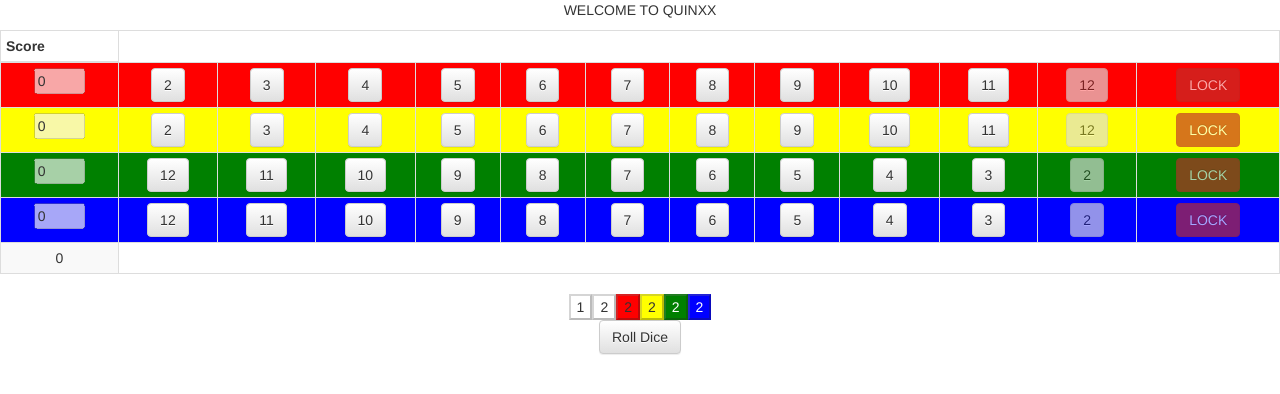
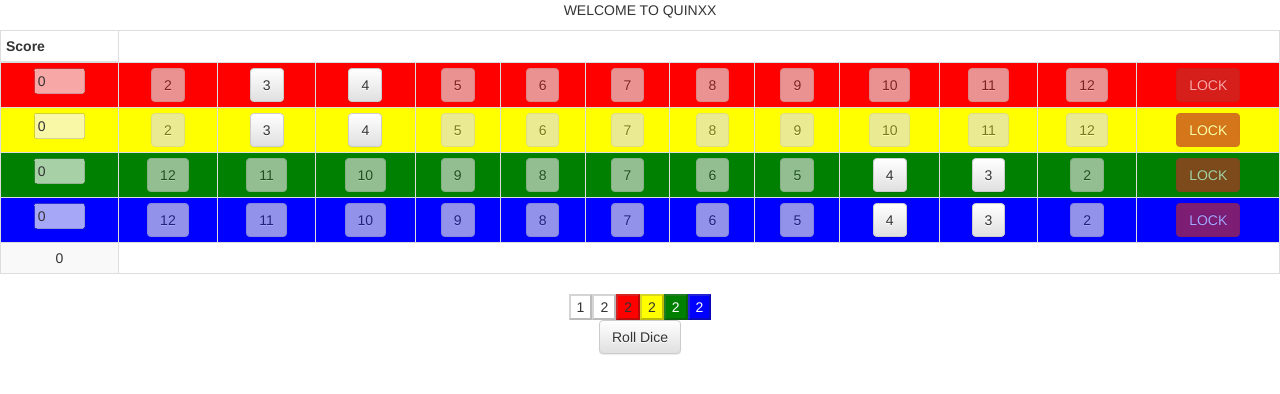
Before and after one commit to kofl91/Qwixx, a React (Create React App) app: page / in a window 1280 px wide. Shown: the top 394 px of the page. Built offline with nearby package versions, Linux system fonts and the light colour scheme.

Commit message:
Make only dice rolls available for clicking

```diff
--- a/src/App.js
+++ b/src/App.js
@@ -15,6 +15,8 @@ const DiceBoard = (props) => {
     </div>)
 };
 
+const DICE_COLORS = ['WHITE1', 'WHITE2', 'RED', 'YELLOW', 'GREEN', 'BLUE'];
+
 class App extends Component {
     state = {
         GAMECARD: {
@@ -24,12 +26,14 @@ class App extends Component {
             GREEN: [],
             lockedRows: []
         },
-        white1:1,
-        white2:2,
-        red:2,
-        yellow:2,
-        green:2,
-        blue:2,
+        diceRolls:{
+            WHITE1:1,
+            WHITE2:2,
+            RED:2,
+            YELLOW:2,
+            GREEN:2,
+            BLUE:2,
+        },
     };
 
     addToGamecard = (digit, color) => (event) => {
@@ -59,24 +63,24 @@ class App extends Component {
                     <QuinxBoard gamecard={this.state.GAMECARD}
                                 addToGamecard={this.addToGamecard}
                                 lockRow={this.lockRow}
+                                diceRolls={this.state.diceRolls}
                     />
                     <DiceBoard
-                        white1={this.state.white1}
-                        white2={this.state.white2}
-                        red={this.state.red}
-                        yellow={this.state.yellow}
-                        green={this.state.green}
-                        blue={this.state.blue}
+                        white1={this.state.diceRolls.WHITE1}
+                        white2={this.state.diceRolls.WHITE2}
+                        red={this.state.diceRolls.RED}
+                        yellow={this.state.diceRolls.YELLOW}
+                        green={this.state.diceRolls.GREEN}
+                        blue={this.state.diceRolls.BLUE}
                     />
                     <Button onClick={()=>{
                         let diceRolls = {};
-                        diceRolls['white1'] = Math.floor(Math.random() * 6) + 1;
-                        diceRolls['white2'] = Math.floor(Math.random() * 6) + 1;
-                        diceRolls['red'] = Math.floor(Math.random() * 6) + 1;
-                        diceRolls['yellow'] = Math.floor(Math.random() * 6) + 1;
-                        diceRolls['green'] = Math.floor(Math.random() * 6) + 1;
-                        diceRolls['blue'] = Math.floor(Math.random() * 6) + 1;
-                        this.setState(diceRolls);
+                        DICE_COLORS.forEach(color => {
+                            diceRolls[color] = Math.floor(Math.random() * 6) + 1;
+                        });
+                        this.setState({
+                            diceRolls: diceRolls,
+                        });
                     }}>Roll Dice</Button>
                 </div>
             </div>
--- a/src/BootstrapStyled.js
+++ b/src/BootstrapStyled.js
@@ -5,11 +5,11 @@ export const BootstrapStyled = () => {
     return (<div>
         <link rel="stylesheet" href="https://maxcdn.bootstrapcdn.com/bootstrap/3.3.7/css/bootstrap.min.css"
               integrity="sha384-BVYiiSIFeK1dGmJRAkycuHAHRg32OmUcww7on3RYdg4Va+PmSTsz/K68vbdEjh4u"
-              crossorigin="anonymous"/>
+              crossOrigin="anonymous"/>
         <link
             rel="stylesheet"
             href="https://maxcdn.bootstrapcdn.com/bootstrap/3.3.7/css/bootstrap-theme.min.css"
             integrity="sha384-rHyoN1iRsVXV4nD0JutlnGaslCJuC7uwjduW9SVrLvRYooPp2bWYgmgJQIXwl/Sp"
-            crossorigin="anonymous"/>
+            crossOrigin="anonymous"/>
     </div>);
 };
--- a/src/Quinx.js
+++ b/src/Quinx.js
@@ -1,24 +1,23 @@
-
-export function isDisabled (punchedInDigits, askedDigit, reversed, locked) {
-    if (reversed){
+export function isDisabled(punchedInDigits, askedDigit, reversed, locked) {
+    if (reversed) {
         return (punchedInDigits[0] <= askedDigit) || locked === true;
     }
-    return (punchedInDigits[punchedInDigits.length-1] >= askedDigit) || locked === true;
+    return (punchedInDigits[punchedInDigits.length - 1] >= askedDigit) || locked === true;
 }
 
-export function generateNumbers (reverse) {
-    let numbers = [...Array(11).keys()].map( (digit) => digit+2);
-    if (reverse){
+export function generateNumbers(reverse) {
+    let numbers = [...Array(11).keys()].map((digit) => digit + 2);
+    if (reverse) {
         return numbers.reverse();
     }
     return numbers;
 }
 
-export function isReversed (color) {
+export function isReversed(color) {
     return color === 'GREEN' || color === 'BLUE';
 }
 
-export function calculateScore (numberOfCrosses) {
+export function calculateScore(numberOfCrosses) {
     let score = 0;
     for (let i = 0; i <= numberOfCrosses; i++) {
         score = score + i;
@@ -26,13 +25,13 @@ export function calculateScore (numberOfCrosses) {
     return score;
 }
 
-export function canLockRow (gamecard,color) {
+export function canLockRow(gamecard, color) {
     const row = gamecard[color];
     const length = row.length;
     return length >= 5 &&
         !gamecard.lockedRows.includes(color) &&
-        (row.includes(12) && (color ==='RED' || color === 'YELLOW') ||
-        row.includes(2) && (color ==='BLUE' || color === 'GREEN'));
+        (row.includes(12) && (color === 'RED' || color === 'YELLOW') ||
+            row.includes(2) && (color === 'BLUE' || color === 'GREEN'));
 }
 
 export function calculateTotalScore(gamecard) {
@@ -41,3 +40,39 @@ export function calculateTotalScore(gamecard) {
         calculateScore(gamecard['BLUE'].length) +
         calculateScore(gamecard['GREEN'].length);
 }
+
+let notYetIncluded = function (possibleResult, color, possibleWhite) {
+    return !possibleResult[color].includes(possibleWhite);
+};
+
+function isLocked(punchedInDigits) {
+    return punchedInDigits.includes('locked');
+}
+
+export function generatePossibleEntries(diceRolls, gamecard) {
+    let possibleResult = {
+        RED: [],
+        YELLOW: [],
+        GREEN: [],
+        BLUE: [],
+    };
+    let allPossibleColor = {
+        RED: [diceRolls.WHITE1 + diceRolls.WHITE2, diceRolls.WHITE1 + diceRolls.RED, diceRolls.WHITE2 + diceRolls.RED],
+        YELLOW: [diceRolls.WHITE1 + diceRolls.WHITE2, diceRolls.WHITE1 + diceRolls.YELLOW, diceRolls.WHITE2 + diceRolls.YELLOW],
+        BLUE: [diceRolls.WHITE1 + diceRolls.WHITE2, diceRolls.WHITE1 + diceRolls.BLUE, diceRolls.WHITE2 + diceRolls.BLUE],
+        GREEN: [diceRolls.WHITE1 + diceRolls.WHITE2, diceRolls.WHITE1 + diceRolls.GREEN, diceRolls.WHITE2 + diceRolls.GREEN],
+    };
+    const COLORS = ['RED', 'YELLOW', 'GREEN', 'BLUE'];
+    COLORS.forEach((color) => {
+        allPossibleColor[color].forEach(possibleDigit => {
+        if (notYetIncluded(gamecard, color, possibleDigit) &&
+            notYetIncluded(possibleResult, color, possibleDigit) &&
+            !isDisabled(gamecard[color],possibleDigit,isReversed(color)) &&
+            !isLocked(gamecard[color])
+         ) {
+            possibleResult[color].push(possibleDigit);
+        }
+        });
+    });
+    return possibleResult;
+}
--- a/src/QuinxBoard.js
+++ b/src/QuinxBoard.js
@@ -1,14 +1,22 @@
 import React from 'react';
-import {calculateScore, calculateTotalScore, canLockRow, generateNumbers, isReversed} from "./Quinx";
+import {
+    calculateScore,
+    calculateTotalScore,
+    canLockRow,
+    generateNumbers,
+    generatePossibleEntries,
+    isReversed
+} from "./Quinx";
 import {Button, Table} from 'react-bootstrap';
 import {QuinxField} from "./QuinxField";
 
 export const QuinxBoard = (props) => {
+    const possibleEntries = generatePossibleEntries(props.diceRolls, props.gamecard);
     return (<Table striped bordered condensed hover>
         <thead>
-        <tr>
-            <th>Score</th>
-        </tr>
+            <tr>
+                <th>Score</th>
+            </tr>
         </thead>
         <tbody>
         {['RED', 'YELLOW', 'GREEN', 'BLUE'].map(color => (
@@ -24,8 +32,9 @@ export const QuinxBoard = (props) => {
                                     color={color}
                                     digit={digit}
                                     gamecard={props.gamecard}
+                                    possibleFromDiceThrow={possibleEntries}
                                     addToGamecard={props.addToGamecard(digit, color)}
-                                    lastField={index === 10 ? true : false}
+                                    lastField={index === 10}
                                 />
                             </td>);
                     }
--- a/src/QuinxField.js
+++ b/src/QuinxField.js
@@ -2,7 +2,7 @@ import React from 'react';
 import {Button} from 'react-bootstrap';
 import {isDisabled,isReversed} from "./Quinx";
 
-export const QuinxField = ({color, digit, gamecard, addToGamecard, lastField}) => {
+export const QuinxField = ({color, digit, gamecard, addToGamecard, lastField, possibleFromDiceThrow}) => {
     if (gamecard[color].includes(digit)) {
         return (
             <Button
@@ -35,7 +35,7 @@ export const QuinxField = ({color, digit, gamecard, addToGamecard, lastField}) =
     return (
         <Button
             onClick={addToGamecard}
-            disabled={lastField && gamecard[color].length < 5}
+            disabled={(lastField && gamecard[color].length < 5) || !possibleFromDiceThrow[color].includes(digit)}
         >
             {digit}
         </Button>
```
Also changed, not shown: 1 other file (tests, documents, lock files or other folders).
